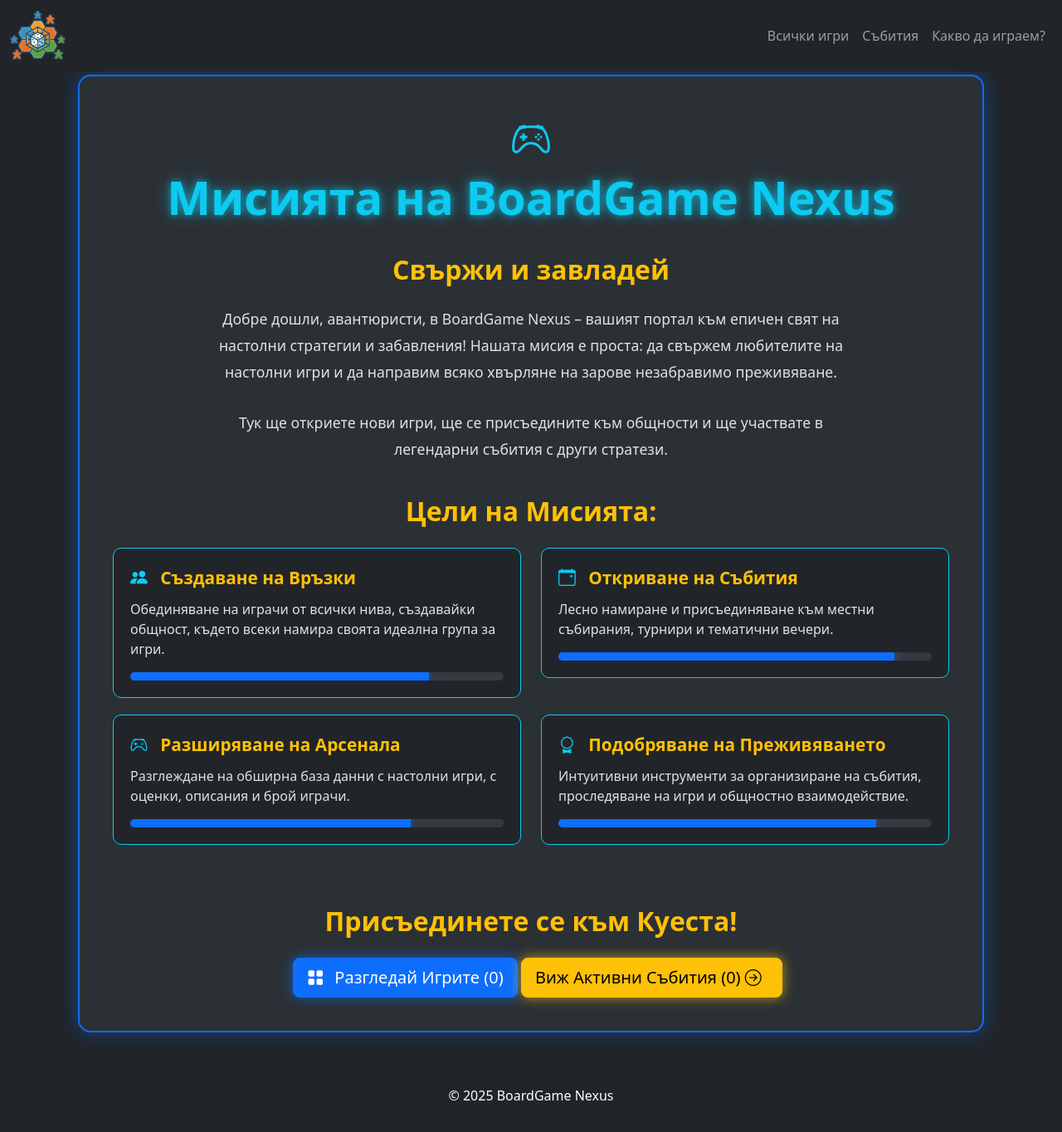
After one commit to GospodinovPetar/BoardGameNexus, a Django app: page /mission/ in a window 1280 px wide. The commit adds this page. Shown: the whole page at 83% size. Run offline with Django 5.2, Linux system fonts and the light colour scheme; data that the repository does not hold is empty.

Commit message:
Added mission.html, fixed messages

```diff
--- a/templates/base.html
+++ b/templates/base.html
@@ -38,6 +38,17 @@
             </div>
         </nav>
     </header>
+    <div class="container mt-1">
+        {% if messages %}
+            {% for message in messages %}
+                <div class="alert alert-{{ message.tags }} alert-dismissible fade show" role="alert">
+                    {{ message }}
+                    <button type="button" class="btn-close" data-bs-dismiss="alert" aria-label="Close"></button>
+                </div>
+            {% endfor %}
+        {% endif %}
+    </div>
+
 {% endblock %}
 
     <main class="container">
--- a/templates/home.html
+++ b/templates/home.html
@@ -16,7 +16,7 @@
                 <p class="lead mb-4 text-white-75 px-lg-5 text-center">Вашата централна точка за всичко свързано с настолните игри. Открийте нови светове, намерете събития и се свържете с други ентусиасти.</p>
 
                 <div class="d-flex flex-wrap justify-content-center gap-3 mb-5">
-                    <a class="btn btn-outline-light btn-lg px-5 py-3 text-uppercase fw-bold shadow" href="{% url 'games:games' %}">Нашата мисия</a>
+                    <a class="btn btn-outline-light btn-lg px-5 py-3 text-uppercase fw-bold shadow" href="{% url 'web:mission' %}">Нашата мисия</a>
                     <a class="btn btn-outline-light btn-lg px-5 py-3 text-uppercase fw-bold shadow" href="{% url 'events:events_list' %}">Какво да играем?</a>
                 </div>
 
--- /dev/null
+++ b/templates/mission.html
@@ -0,0 +1,138 @@
+{% extends 'base.html' %}
+{% load static %}
+
+{% block title %}Нашата Мисия - BoardGame Nexus{% endblock %}
+
+{% block extra_css %}
+<style>
+    body {
+        background-color: var(--bs-body-bg);
+        color: var(--bs-body-color);
+    }
+    .mission-card {
+        background-color: var(--bs-tertiary-bg); /* Use a slightly lighter dark background for card */
+        border: 2px solid var(--bs-primary);
+        border-radius: 15px;
+        box-shadow: 0 0 25px rgba(var(--bs-primary-rgb), 0.4); /* Glowing effect with primary color */
+        padding: 40px;
+        text-align: center;
+    }
+    .mission-title {
+        color: var(--bs-info); /* Consistent info color for title */
+        font-size: 3.5rem;
+        font-weight: bold;
+        text-shadow: 0 0 10px rgba(var(--bs-info-rgb), 0.7), 0 0 20px rgba(var(--bs-info-rgb), 0.4); /* Glowing effect */
+        margin-bottom: 30px;
+    }
+    .mission-subtitle {
+        color: var(--bs-warning); /* Consistent warning color for subtitle */
+        font-size: 2rem;
+        font-weight: bold;
+        margin-bottom: 20px;
+    }
+    .mission-icon {
+        color: var(--bs-info); /* Consistent info color for icons */
+        font-size: 3rem;
+        margin-bottom: 20px;
+    }
+    .mission-text {
+        font-size: 1.1rem;
+        line-height: 1.8;
+        max-width: 800px;
+        margin: 0 auto 30px auto;
+    }
+    .progress-section {
+        margin-top: 40px;
+    }
+    .progress-bar {
+        background-color: var(--bs-primary); /* Consistent primary color for progress bar */
+        box-shadow: 0 0 10px rgba(var(--bs-primary-rgb), 0.7); /* Glowing progress bar */
+    }
+    .card-mission-objective {
+        background-color: var(--bs-dark); /* Darker background for objective cards */
+        border: 1px solid var(--bs-info); /* Consistent info color for border */
+        border-radius: 10px;
+        padding: 20px;
+        margin-bottom: 20px;
+        text-align: left;
+    }
+    .objective-title {
+        color: var(--bs-warning); /* Consistent warning color */
+        font-weight: bold;
+        font-size: 1.3rem;
+        margin-bottom: 10px;
+    }
+    .objective-icon {
+        color: var(--bs-info); /* Consistent info color */
+        margin-right: 10px;
+    }
+</style>
+{% endblock %}
+
+{% block content %}
+<div class="container">
+    <div class="mission-card mx-auto">
+        <i class="bi bi-controller mission-icon"></i>
+        <h1 class="mission-title">Мисията на BoardGame Nexus</h1>
+        <p class="mission-subtitle">Свържи и завладей</p>
+
+        <p class="mission-text">
+            Добре дошли, авантюристи, в BoardGame Nexus – вашият портал към епичен свят на настолни стратегии и забавления! Нашата мисия е проста: да свържем любителите на настолни игри и да направим всяко хвърляне на зарове незабравимо преживяване.
+        </p>
+        <p class="mission-text">
+            Тук ще откриете нови игри, ще се присъедините към общности и ще участвате в легендарни събития с други стратези.
+        </p>
+
+        <div class="progress-section">
+            <h3 class="mission-subtitle">Цели на Мисията:</h3>
+            <div class="row mt-4">
+                <div class="col-md-6">
+                    <div class="card-mission-objective">
+                        <div class="objective-title"><i class="bi bi-people-fill objective-icon"></i> Създаване на Връзки</div>
+                        <p>Обединяване на играчи от всички нива, създавайки общност, където всеки намира своята идеална група за игри.</p>
+                        <div class="progress" role="progressbar" aria-label="Connections Progress" aria-valuenow="80" aria-valuemin="0" aria-valuemax="100" style="height: 10px;">
+                            <div class="progress-bar" style="width: 80%"></div>
+                        </div>
+                    </div>
+                </div>
+                <div class="col-md-6">
+                    <div class="card-mission-objective">
+                        <div class="objective-title"><i class="bi bi-calendar-event objective-icon"></i> Откриване на Събития</div>
+                        <p>Лесно намиране и присъединяване към местни събирания, турнири и тематични вечери.</p>
+                        <div class="progress" role="progressbar" aria-label="Events Progress" aria-valuenow="90" aria-valuemin="0" aria-valuemax="100" style="height: 10px;">
+                            <div class="progress-bar" style="width: 90%"></div>
+                        </div>
+                    </div>
+                </div>
+                <div class="col-md-6">
+                    <div class="card-mission-objective">
+                        <div class="objective-title"><i class="bi bi-controller objective-icon"></i> Разширяване на Арсенала</div>
+                        <p>Разглеждане на обширна база данни с настолни игри, с оценки, описания и брой играчи.</p>
+                        <div class="progress" role="progressbar" aria-label="Games Progress" aria-valuenow="75" aria-valuenow="75" aria-valuemin="0" aria-valuemax="100" style="height: 10px;">
+                            <div class="progress-bar" style="width: 75%"></div>
+                        </div>
+                    </div>
+                </div>
+                <div class="col-md-6">
+                    <div class="card-mission-objective">
+                        <div class="objective-title"><i class="bi bi-award objective-icon"></i> Подобряване на Преживяването</div>
+                        <p>Интуитивни инструменти за организиране на събития, проследяване на игри и общностно взаимодействие.</p>
+                        <div class="progress" role="progressbar" aria-label="Experience Progress" aria-valuenow="85" aria-valuemin="0" aria-valuemax="100" style="height: 10px;">
+                            <div class="progress-bar" style="width: 85%"></div>
+                        </div>
+                    </div>
+                </div>
+            </div>
+        </div>
+
+        <p class="mt-5 mission-subtitle">Присъединете се към Куеста!</p>
+        <a href="{% url 'games:games' %}" class="btn btn-lg btn-primary ms-3" style="box-shadow: 0 0 15px rgba(var(--bs-primary-rgb), 0.7);">
+            <i class="bi bi-grid-fill me-2"></i> Разгледай Игрите ({{ game_count }})
+        </a>
+        <a href="{% url 'events:events_list' %}" class="btn btn-lg btn-warning" style="box-shadow: 0 0 15px rgba(var(--bs-warning-rgb), 0.7);">
+            Виж Активни Събития ({{ event_count }}) <i class="bi bi-arrow-right-circle me-2"></i>
+        </a>
+
+    </div>
+</div>
+{% endblock %}
--- a/web/urls.py
+++ b/web/urls.py
@@ -5,4 +5,5 @@ from web import views
 app_name = "web"
 urlpatterns = [
     path("", views.index, name="index"),
+    path("mission/", views.mission, name="mission"),
 ]
--- a/web/views.py
+++ b/web/views.py
@@ -13,3 +13,13 @@ def index(request):
         "game_count": game_count,
     }
     return render(request, "home.html", context)
+
+
+def mission(request):
+    event_count = Event.objects.count()
+    game_count = BoardGame.objects.count()
+    context = {
+        "event_count": event_count,
+        "game_count": game_count,
+    }
+    return render(request, "mission.html", context)
```
Also changed, not shown: events/views.py (+14 -4 lines).
